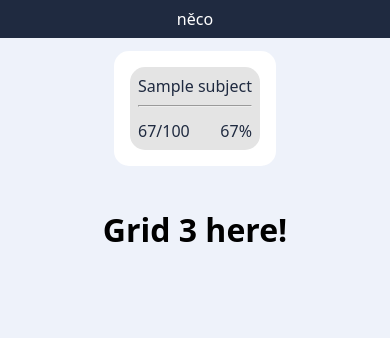
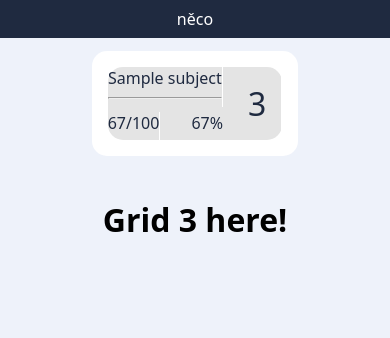
Before and after one commit to Krupicova12Kase/OpenSchoolSucks, a Flask app: template templates/home.html in a window 390 px wide. Shown: the top 338 px of the page. Run offline with Flask 3, Linux system fonts and the light colour scheme; the template is opened without the code that fills it: most values are stand-ins (such as "Sample title", 1, 10 or a date in 2020).

Commit message:
Basic home layout improvement
TODO:
- fix padding
- stretch on mobile

```diff
--- a/app.py
+++ b/app.py
@@ -134,7 +134,7 @@ def func():
             "signIn": "Přihlásit se",
             "_do": "signInForm-submit"})
         print(response.status_code)
-
+        print(response.text)
         flask_session["cookies"] = session.cookies.get_dict()
 
         if "Neplatné přihlašovací jméno nebo heslo" in response.text:
@@ -179,6 +179,7 @@ def func():
 
         flask_session["subjects"] = student_info[3]
         return redirect(url_for("home"))
+
         # Error handling
     except Exception as e:
         print(f"\n{e}\n")
--- a/static/styles/home.css
+++ b/static/styles/home.css
@@ -1,14 +1,21 @@
-:root{
+:root {
     --border-radius: 15px;
     --padding: 8px;
+    --borders: 1px solid #ffffff;
 }
 
 a:link, a:visited, a:active {
     color: #1f2a40;
     text-decoration: none;
 }
-a:hover{
+
+a:hover {
     color: #FE7743;
+}
+
+.hr-display {
+    visibility: hidden;
+    display: none;
 }
 
 body {
@@ -19,8 +26,8 @@ body {
 
 .grid {
     display: grid;
-    grid-template-columns: 1fr, 1fr;
-    grid-template-rows: 1fr, auto;
+    grid-template-columns: 1fr auto auto;
+    grid-template-rows: auto auto;
     grid-column-gap: 10px;
     grid-row-gap: 5px;
     background-color: #e4e4e4;
@@ -38,11 +45,30 @@ body {
     padding: 0;
 }
 
-.grid1 {grid-area: 1 / 1 / 2 / 3; text-align: center;}
-.grid2 {grid-area: 2 / 1 / 3 / 2; text-align: left;}
-.grid3 {grid-area: 2 / 2 / 3 / 3; text-align: right;}
+.grid1 {
+    grid-area: 1 / 1 / 2 / 2;
+    text-align: center;
+    border-right: var(--borders);
+}
 
-.grid1-main{
+.grid2 {
+    grid-area: 1 / 2 / 2 / 3;
+    text-align: center;
+    border-right: var(--borders);
+}
+
+.grid3 {
+    grid-area: 1 / 3 / 2 / 4;
+    text-align: left;
+    border-right: var(--borders);
+}
+
+.grid4 {
+    grid-area: 1 / 4 / 2 / 5;
+    text-align: right;
+}
+
+.grid1-main {
     grid-area: 1 / 1 / 2 / 3;
     text-align: center;
     background-color: #1F2A40;
@@ -51,13 +77,13 @@ body {
     color: #ffffff;
 }
 
-.grid2-main{
+.grid2-main {
     grid-area: 2 / 1 / 3 / 2;
     text-align: left;
     padding: var(--padding);
 }
 
-.grid3-main{
+.grid3-main {
     grid-area: 2 / 2 / 3 / 3;
     text-align: right;
     padding: var(--padding);
@@ -82,23 +108,65 @@ body {
 
 /* mobile */
 @media (max-width: 768px) {
+    .hr-display {
+        visibility: visible;
+        display: block;
+    }
+
+    /* main grid */
     .grid-main {
         grid-template-columns: 1fr;
         grid-template-rows: auto auto auto;
     }
+
     .grid1-main {
         grid-area: 1 / 1 / 2 / 2;
     }
+
     .grid2-main {
         grid-area: 2 / 1 / 3 / 2;
         display: flex;
         justify-content: center;
         align-items: center;
     }
+
     .grid3-main {
         grid-area: 3 / 1 / 4 / 2;
         display: flex;
         justify-content: center;
         align-items: center;
     }
+
+    /*grid with grades*/
+    .grid {
+        display: grid;
+        grid-template-columns: 1fr 1fr;
+        grid-template-rows: auto 1fr;
+        grid-column-gap: 10px;
+        grid-row-gap: 5px;
+        padding: 0;
+    }
+
+    .grid1 {
+        grid-area: 1 / 1 / 2 / 3;
+        text-align: center;
+    }
+
+    .grid2 {
+        grid-area: 1 / 3 / 3 / 4;
+        text-align: center;
+        align-self: center;
+        padding: 15px;
+        font-size: xx-large;
+    }
+
+    .grid3 {
+        grid-area: 2 / 1 / 3 / 2;
+        text-align: left;
+    }
+
+    .grid4 {
+        grid-area: 2 / 2 / 3 / 3;
+        text-align: right;
+    }
 }
--- a/static/styles/index.css
+++ b/static/styles/index.css
@@ -39,7 +39,7 @@ body {
 .grid2-main {
   grid-area: 2 / 1 / 3 / 3;
   text-align: center;
-  padding: var(--padding);
+  padding: 20px;
   background-color: #ffffff;
   border-radius: var(--border-radius);
 
--- a/templates/home.html
+++ b/templates/home.html
@@ -22,17 +22,20 @@
                         <div class="grid">
                             <div class="grid1">
                                 {{name}}
-                                <hr>
+                                <hr class="hr-display">
                             </div>
 
                             <div class="grid2">
+                               3
+                            </div>
+
+                            <div class="grid3">
                                 67/100
                             </div>
 
-                            <div class="grid3">
+                            <div class="grid4">
                                 67%
                             </div>
-
                         </div>
                     </a>
                 </div>
--- a/templates/index.html
+++ b/templates/index.html
@@ -15,11 +15,11 @@
         </nav>
         <div class="grid2-main">
             <h1>Přihlásit se</h1>
-            {{ error}}
+            {{error}}
             <form method="post">
-                <label for="name">Username:</label>
+                <label for="name">Uživatelské jméno:</label>
                 <input type="text" id="username" name="username" required><br><br>
-                <label for="password">Password:</label>
+                <label for="password">Heslo:</label>
                 <input type="password" id="password" name="password" required><br><br>
                 <input type="submit" value="Login">
             </form>
```
Also changed, not shown: static/styles/znamka.css (+37 -21 lines), 1 other file.
